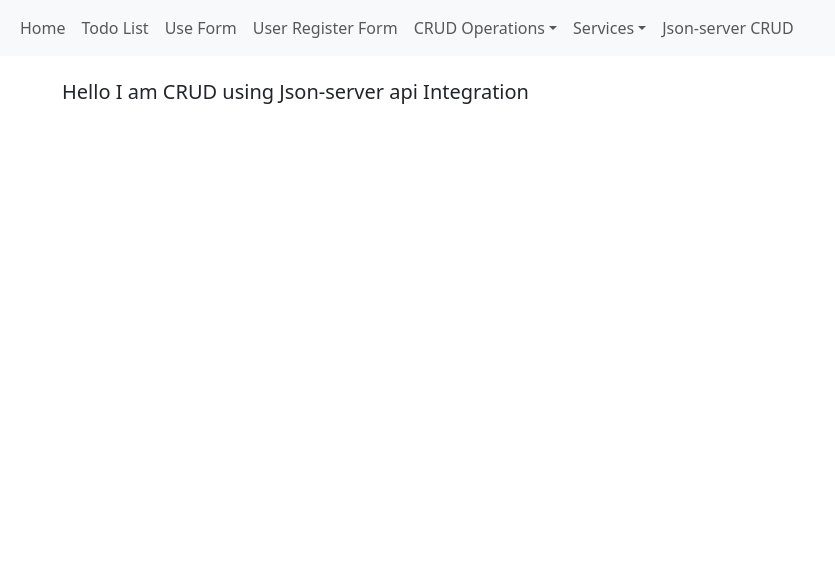
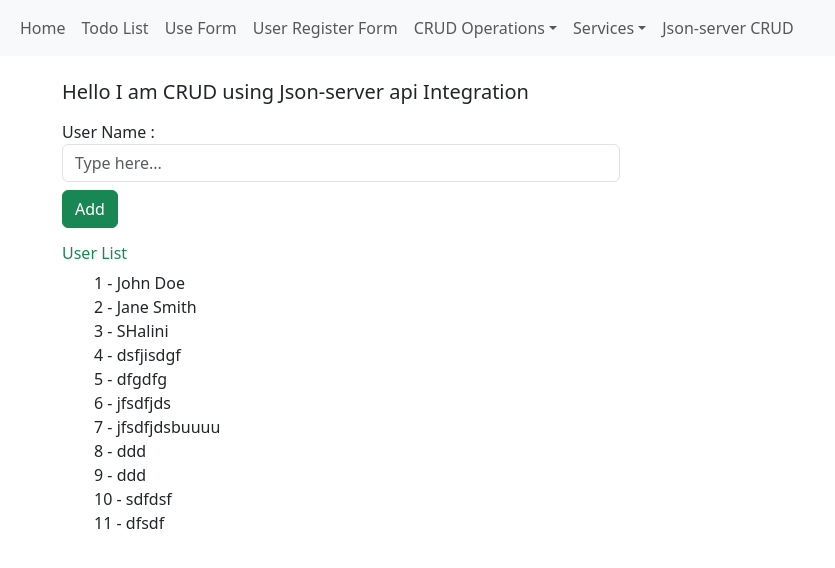
Before and after one commit to Shalini2517/ReactJs-Practice, a React (Vite) app: page /jsonApiCrud in a window 1280 px wide. Shown: the top 568 px of the page, without its empty margins (0-835 px from the left). Built offline with nearby package versions, Linux system fonts and the light colour scheme; data requests are answered from the project's data file.

Commit message:
Read and Create flow completed

```diff
--- a/db.json
+++ b/db.json
@@ -1,6 +1,48 @@
 {
-    "users": [
-      { "id": 1, "name": "John Doe", "email": "john@example.com" },
-      { "id": 2, "name": "Jane Smith", "email": "jane@example.com" }
-    ]
-  }
+  "users": [
+    {
+      "id": 1,
+      "name": "John Doe"
+    },
+    {
+      "id": 2,
+      "name": "Jane Smith"
+    },
+    {
+      "id": "aeb1",
+      "name": "SHalini"
+    },
+    {
+      "id": "e4f3",
+      "name": "dsfjisdgf"
+    },
+    {
+      "id": "2e8b",
+      "name": "dfgdfg"
+    },
+    {
+      "id": "1a4e",
+      "name": "jfsdfjds"
+    },
+    {
+      "id": "d31c",
+      "name": "jfsdfjdsbuuuu"
+    },
+    {
+      "id": "e8f7",
+      "name": "ddd"
+    },
+    {
+      "id": "22df",
+      "name": "ddd"
+    },
+    {
+      "id": "846b",
+      "name": "sdfdsf"
+    },
+    {
+      "id": "7847",
+      "name": "dfsdf"
+    }
+  ]
+}
--- a/src/App.css
+++ b/src/App.css
@@ -35,3 +35,7 @@ td, th {
 color: red;
 font-size: small;
 }
+
+.userLi{
+    list-style: none !important;
+}
--- a/src/jsonCrud/jsonApiCrud.jsx
+++ b/src/jsonCrud/jsonApiCrud.jsx
@@ -1,9 +1,103 @@
 import axios from "axios";
 import { useState, useEffect } from "react";
 export const JsonApiCrud = () => {
+  const [formData, setFormData] = useState("");
+  const [users, setUsers] = useState([]);
+  const [loading, setLoading] = useState(true);
+  const [catchErr, setCatchErr] = useState(null);
+  const apiUrl = "http://localhost:5000/users";
+
+  useEffect(() => {
+    axiosGet();
+  }, []);
+
+  // axiosGet methode for users data read
+
+  const axiosGet = async () => {
+    try {
+      const response = await axios.get(apiUrl);
+      console.log(response);
+      setUsers(response.data);
+    } catch (error) {
+      console.error("Error : " + error);
+      setCatchErr("Error : " + error);
+    } finally {
+      setLoading(false);
+    }
+  };
+
+  const axiosPost = async () => {
+    try {
+      const newUser = { name: formData };
+      const response = await axios.post(apiUrl, newUser);
+      console.log(response);
+
+      setUsers([...users, response.data]);
+    } catch (error) {
+      console.error("Error : " + error);
+      setCatchErr("Error : " + error);
+    } finally {
+      setLoading(false);
+    }
+  };
+
+  const addUser = (e) => {
+    e.preventDefault();
+    if (!formData.trim()) {
+      alert("Username required!");
+    } else {
+      setLoading(true);
+      axiosPost();
+      formReset();
+    }
+  };
+
+  const formReset = () => {
+    setFormData("");
+  };
+
   return (
     <>
-      <h5>Hello I am CRUD using Json-server api Integration </h5>
+      <h5 className="mb-3">
+        Hello I am CRUD using Json-server api Integration{" "}
+      </h5>
+
+      <form onSubmit={addUser}>
+        <div className="form-group">
+          <label htmlFor="uName">User Name : </label>
+          <input
+            type="text"
+            id="uName"
+            className="form-control w-50"
+            placeholder="Type here..."
+            value={formData}
+            onChange={(e) => setFormData(e.target.value)}
+          />
+        </div>
+        <button className="btn btn-success mt-2">Add</button>
+      </form>
+
+      {loading ? (
+        <p>Loading...</p>
+      ) : (
+        <>
+          {catchErr && <p className="text-danger">{catchErr}</p>}
+          {users.length > 0 ? (
+            <>
+              <h6 className="text-success mt-3">User List</h6>
+              <ul>
+                {users.map((user, index) => (
+                  <li key={user.id} className="userLi">
+                    {index + 1} - {user.name}
+                  </li>
+                ))}
+              </ul>
+            </>
+          ) : (
+            <p>No Data Found</p>
+          )}
+        </>
+      )}
     </>
   );
 };
```
